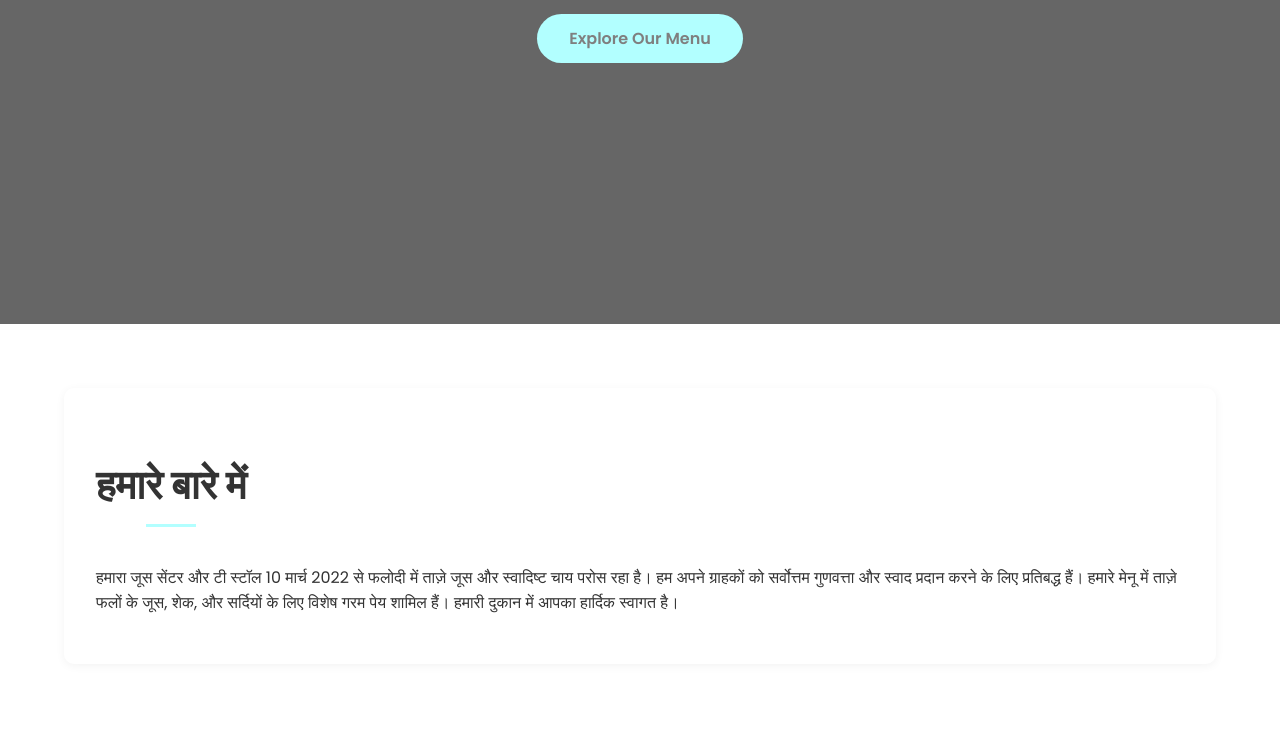
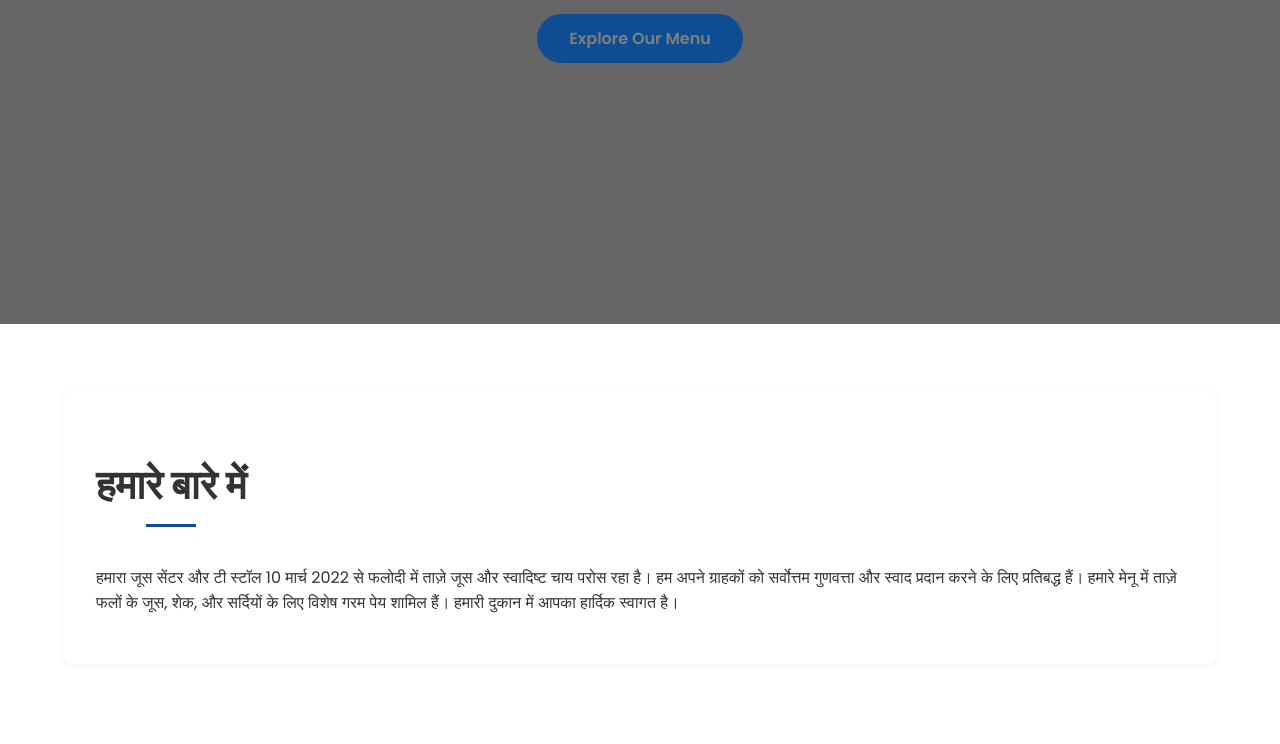
Before and after one commit to thejankilal/JayShiyaRamJuiceCenterAndTeaStall, a plain HTML site: page index.html in a window 1280 px wide. Shown: the part 534-1278 px from the top of the page. Drawn offline with Linux system fonts and the light colour scheme; placeholder pictures from the web are drawn by us.

Commit message:
Update index.html

```diff
--- a/index.html
+++ b/index.html
@@ -12,7 +12,7 @@
     <style>
         /* सामान्य स्टाइलिंग */
         :root {
-            --primary-color: #b2ffff; /* Tomato */
+            --primary-color: #0f4d92; /* Tomato */
             --secondary-color: #f5fffa;
             --background-color: #c19a6b;
             --light-text-color: #7f7f7f;
```
